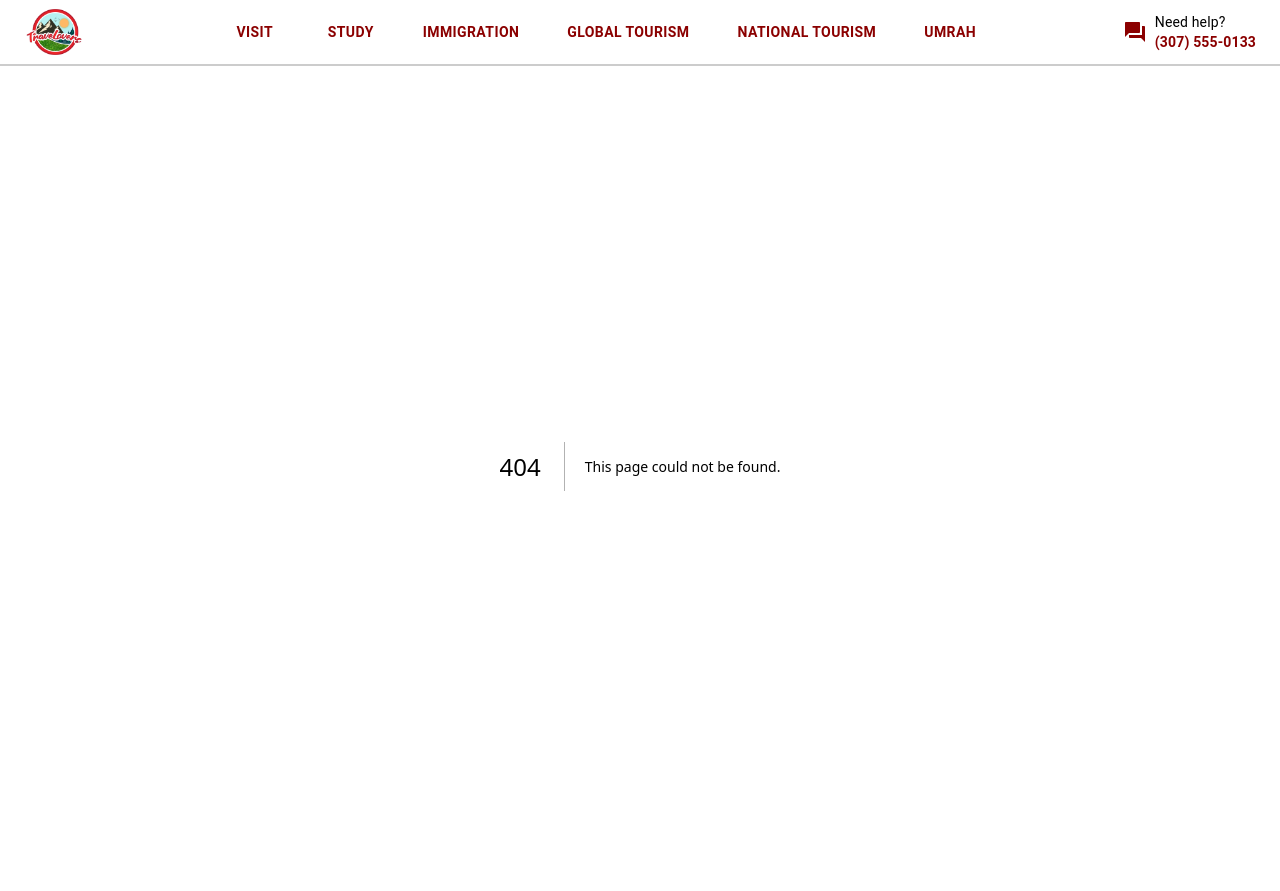
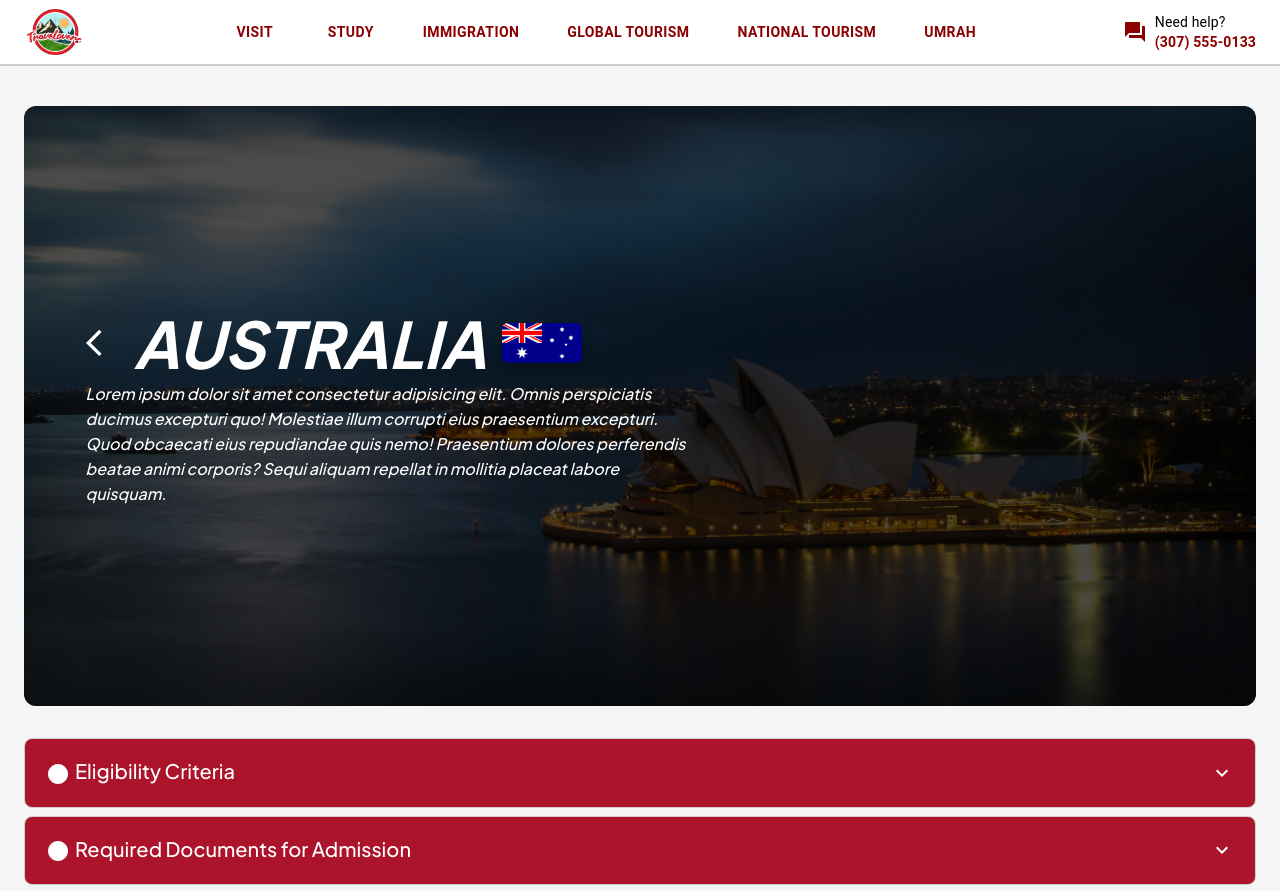
Before and after one commit to AhmedRohan98/Travelovers, a Next.js app: page /study/australia in a window 1280 px wide. Before the commit this address had no page. Shown: the top 891 px of the page. Before the commit the page ends 866 px from the top, so only its background shows below. Built offline with nearby package versions, Linux system fonts and the light colour scheme.

Commit message:
feat: create country detail page with dynamic content and accordion sections

```diff
--- a/src/app/countries/[category]/[country]/page.tsx
+++ b/src/app/[category]/[country]/page.tsx
@@ -6,19 +6,14 @@ import { getCountriesByCategory } from "@/lib/data/countries";
 import Link from "next/link";
 import Image from "next/image";
 import { Box, Container, Typography } from "@mui/material";
-import Accordion from "@mui/material/Accordion";
-import AccordionDetails from "@mui/material/AccordionDetails";
-import AccordionSummary from "@mui/material/AccordionSummary";
-import ExpandMoreIcon from "@mui/icons-material/ExpandMore";
 import React from "react";
 import ArrowBackIosIcon from "@mui/icons-material/ArrowBackIos";
+import { Accordion } from "@/components/Accordion";
 
 export default function CountryDetailPage() {
   const params = useParams();
   const category = params.category as string;
   const countryName = params.country as string;
-
-  const [expanded, setExpanded] = React.useState<string | false>("panel1");
 
   const countries = getCountriesByCategory(category);
   const country = countries.find(
@@ -28,11 +23,6 @@ export default function CountryDetailPage() {
   if (!country) {
     return <div className="container mx-auto py-8">Country not found</div>;
   }
-
-  const handleChange =
-    (panel: string) => (event: React.SyntheticEvent, isExpanded: boolean) => {
-      setExpanded(isExpanded ? panel : false);
-    };
 
   return (
     <Container maxWidth="xl" sx={{ py: 5 }}>
@@ -136,86 +126,36 @@ export default function CountryDetailPage() {
           }}
         />
       </Box>
-      <Accordion
-        expanded={expanded === "panel1"}
-        onChange={handleChange("panel1")}
-      >
-        <AccordionSummary
-          expandIcon={<ExpandMoreIcon />}
-          aria-controls="panel1bh-content"
-          id="panel1bh-header"
-        >
-          <Typography component="span" sx={{ width: "33%", flexShrink: 0 }}>
-            General settings
-          </Typography>
-        </AccordionSummary>
-        <AccordionDetails>
-          <Typography>
-            Nulla facilisi. Phasellus sollicitudin nulla et quam mattis feugiat.
-            Aliquam eget maximus est, id dignissim quam.
-          </Typography>
-        </AccordionDetails>
+      <Accordion title="Eligibility Criteria">
+        <p>
+          You can return any item within 30 days of purchase. Please ensure the
+          item is in its original condition.
+        </p>
       </Accordion>
-      <Accordion
-        expanded={expanded === "panel2"}
-        onChange={handleChange("panel2")}
-      >
-        <AccordionSummary
-          expandIcon={<ExpandMoreIcon />}
-          aria-controls="panel2bh-content"
-          id="panel2bh-header"
-        >
-          <Typography component="span" sx={{ width: "33%", flexShrink: 0 }}>
-            Users
-          </Typography>
-        </AccordionSummary>
-        <AccordionDetails>
-          <Typography>
-            Donec placerat, lectus sed mattis semper, neque lectus feugiat
-            lectus, varius pulvinar diam eros in elit. Pellentesque convallis
-            laoreet laoreet.
-          </Typography>
-        </AccordionDetails>
+      <Accordion title="Required Documents for Admission">
+        <p>
+          Shipping usually takes 5-7 business days depending on your location.
+        </p>
       </Accordion>
-      <Accordion
-        expanded={expanded === "panel3"}
-        onChange={handleChange("panel3")}
-      >
-        <AccordionSummary
-          expandIcon={<ExpandMoreIcon />}
-          aria-controls="panel3bh-content"
-          id="panel3bh-header"
-        >
-          <Typography component="span" sx={{ width: "33%", flexShrink: 0 }}>
-            Advanced settings
-          </Typography>
-        </AccordionSummary>
-        <AccordionDetails>
-          <Typography>
-            Nunc vitae orci ultricies, auctor nunc in, volutpat nisl. Integer
-            sit amet egestas eros, vitae egestas augue. Duis vel est augue.
-          </Typography>
-        </AccordionDetails>
+      <Accordion title="Required Documents for Visa">
+        <p>
+          Shipping usually takes 5-7 business days depending on your location.
+        </p>
       </Accordion>
-      <Accordion
-        expanded={expanded === "panel4"}
-        onChange={handleChange("panel4")}
-      >
-        <AccordionSummary
-          expandIcon={<ExpandMoreIcon />}
-          aria-controls="panel4bh-content"
-          id="panel4bh-header"
-        >
-          <Typography component="span" sx={{ width: "33%", flexShrink: 0 }}>
-            Personal data
-          </Typography>
-        </AccordionSummary>
-        <AccordionDetails>
-          <Typography>
-            Nunc vitae orci ultricies, auctor nunc in, volutpat nisl. Integer
-            sit amet egestas eros, vitae egestas augue. Duis vel est augue.
-          </Typography>
-        </AccordionDetails>
+      <Accordion title="Finances & Expenses">
+        <p>
+          Shipping usually takes 5-7 business days depending on your location.
+        </p>
+      </Accordion>
+      <Accordion title="Terms & Conditions">
+        <p>
+          Shipping usually takes 5-7 business days depending on your location.
+        </p>
+      </Accordion>
+      <Accordion title="Application Process">
+        <p>
+          Shipping usually takes 5-7 business days depending on your location.
+        </p>
       </Accordion>
     </Container>
   );
--- /dev/null
+++ b/src/components/Accordion.tsx
@@ -0,0 +1,75 @@
+// components/MyAccordion.tsx
+import React, { useState } from "react";
+import { Box, Typography, Collapse, IconButton } from "@mui/material";
+import { styled } from "@mui/system";
+import ExpandMoreIcon from "@mui/icons-material/ExpandMore";
+import CircleIcon from "@mui/icons-material/Circle";
+
+interface MyAccordionProps {
+  title: string;
+  children: React.ReactNode;
+  defaultOpen?: boolean;
+}
+
+const AccordionContainer = styled(Box)(({ theme }) => ({
+  border: "1px solid #ccc",
+  borderRadius: 8,
+  overflow: "hidden",
+  marginBottom: theme.spacing(1),
+}));
+
+const AccordionHeader = styled(Box)(({ theme }) => ({
+  display: "flex",
+  justifyContent: "space-between",
+  alignItems: "center",
+  padding: theme.spacing(2),
+  cursor: "pointer",
+  backgroundColor: "#AB142A",
+  color: "#fff",
+}));
+
+const AccordionContent = styled(Box)(({ theme }) => ({
+  padding: theme.spacing(2),
+  backgroundColor: "#fff",
+}));
+
+export const Accordion: React.FC<MyAccordionProps> = ({
+  title,
+  children,
+  defaultOpen = false,
+}) => {
+  const [open, setOpen] = useState(defaultOpen);
+
+  return (
+    <AccordionContainer>
+      <AccordionHeader onClick={() => setOpen(!open)}>
+        <Typography variant="h6">
+          <IconButton
+            size="small"
+            sx={{
+              transform: open ? "rotate(180deg)" : "rotate(0deg)",
+              transition: "transform 0.2s ease-in-out",
+              color: "#fff",
+            }}
+          >
+            <CircleIcon />
+          </IconButton>
+          {title}
+        </Typography>
+        <IconButton
+          size="small"
+          sx={{
+            transform: open ? "rotate(180deg)" : "rotate(0deg)",
+            transition: "transform 0.2s ease-in-out",
+            color: "#fff",
+          }}
+        >
+          <ExpandMoreIcon />
+        </IconButton>
+      </AccordionHeader>
+      <Collapse in={open}>
+        <AccordionContent>{children}</AccordionContent>
+      </Collapse>
+    </AccordionContainer>
+  );
+};
--- a/src/components/Countries.tsx
+++ b/src/components/Countries.tsx
@@ -175,7 +175,7 @@ export default function Countries({
               return (
                 <Grid size={{ xs: 12, sm: 6, md: 4 }} key={country.name}>
                   <Link
-                    href={`/countries/${category}/${country.name
+                    href={`/${category}/${country.name
                       .toLowerCase()
                       .replace(/\s+/g, "-")}`}
                     onClick={() => setSelectedCountry(country.name)}
```
